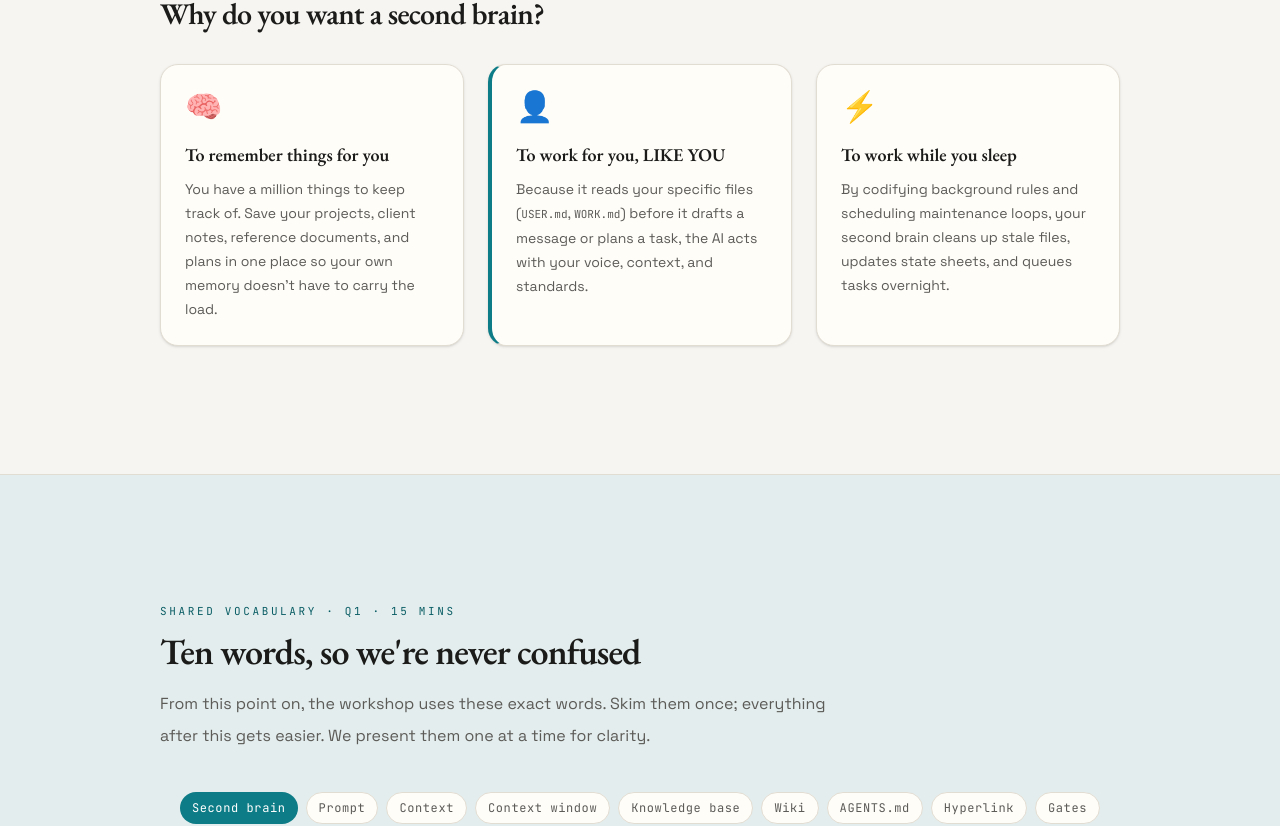
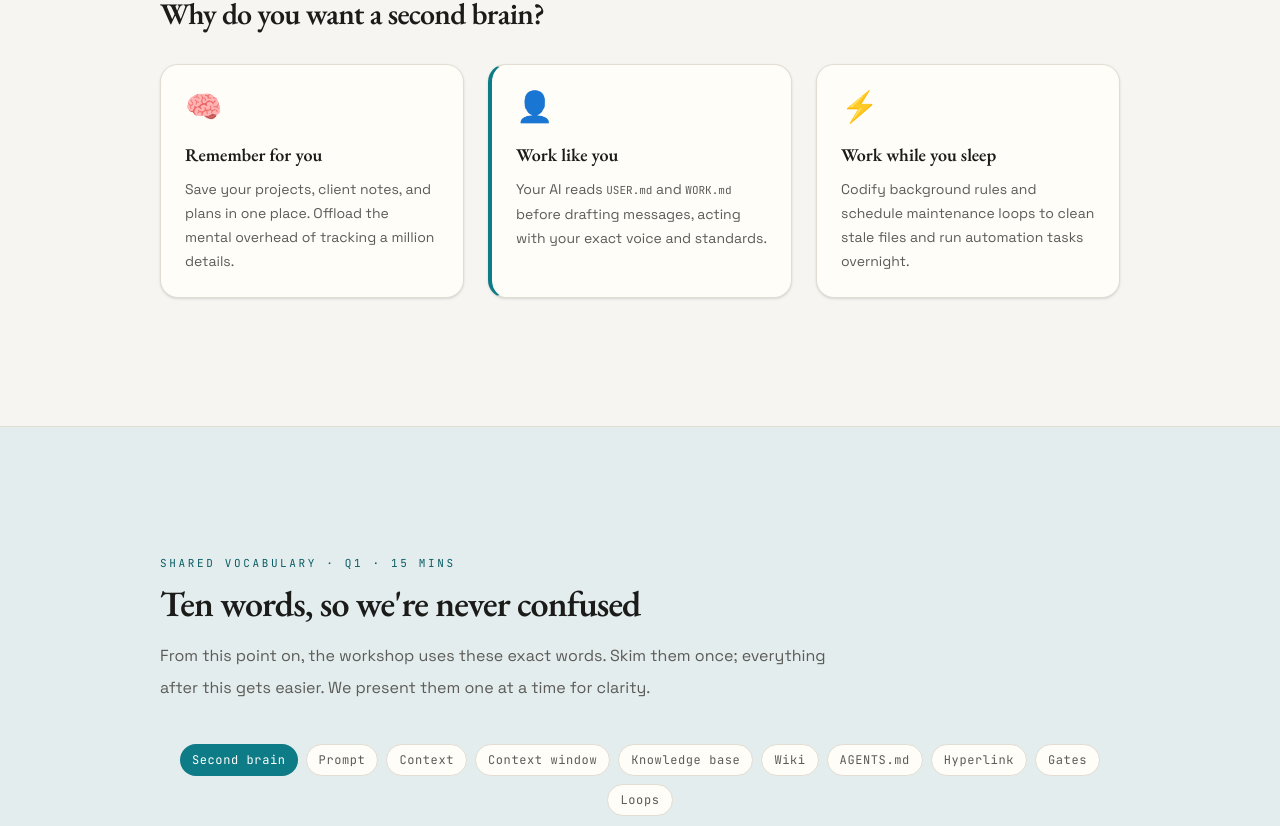
Before and after one commit to Jeff-Kazzee/second-brain-site, a React (Vite) app: page / in a window 1280 px wide. Shown: the part 3206-4032 px from the top of the page. Built offline with nearby package versions, Linux system fonts and the light colour scheme.

Commit message:
Streamline landing page text copy in payoff and outcomes cards

```diff
--- a/src/pages/Landing.tsx
+++ b/src/pages/Landing.tsx
@@ -460,23 +460,23 @@ export default function Landing() {
               <div className="mt-8 grid gap-6 sm:grid-cols-3">
                 <div className="rounded-2xl border border-[var(--d-line)] bg-[var(--d-card)] p-6 shadow-sm">
                   <span className="text-3xl" role="img" aria-label="brain">🧠</span>
-                  <h4 className="mt-4 font-serif text-lg font-semibold">To remember things for you</h4>
+                  <h4 className="mt-4 font-serif text-lg font-semibold">Remember for you</h4>
                   <p className="mt-2 text-sm leading-6 text-[var(--d-slate)]">
-                    You have a million things to keep track of. Save your projects, client notes, reference documents, and plans in one place so your own memory doesn't have to carry the load.
+                    Save your projects, client notes, and plans in one place. Offload the mental overhead of tracking a million details.
                   </p>
                 </div>
                 <div className="rounded-2xl border border-[var(--d-line)] bg-[var(--d-card)] p-6 shadow-sm border-l-4 border-l-[var(--d-teal)]">
                   <span className="text-3xl" role="img" aria-label="user">👤</span>
-                  <h4 className="mt-4 font-serif text-lg font-semibold">To work for you, LIKE YOU</h4>
+                  <h4 className="mt-4 font-serif text-lg font-semibold">Work like you</h4>
                   <p className="mt-2 text-sm leading-6 text-[var(--d-slate)]">
-                    Because it reads your specific files (<code className="font-mono text-[11px]">USER.md</code>, <code className="font-mono text-[11px]">WORK.md</code>) before it drafts a message or plans a task, the AI acts with your voice, context, and standards.
+                    Your AI reads <code className="font-mono text-[11px]">USER.md</code> and <code className="font-mono text-[11px]">WORK.md</code> before drafting messages, acting with your exact voice and standards.
                   </p>
                 </div>
                 <div className="rounded-2xl border border-[var(--d-line)] bg-[var(--d-card)] p-6 shadow-sm">
                   <span className="text-3xl" role="img" aria-label="lightning">⚡</span>
-                  <h4 className="mt-4 font-serif text-lg font-semibold">To work while you sleep</h4>
+                  <h4 className="mt-4 font-serif text-lg font-semibold">Work while you sleep</h4>
                   <p className="mt-2 text-sm leading-6 text-[var(--d-slate)]">
-                    By codifying background rules and scheduling maintenance loops, your second brain cleans up stale files, updates state sheets, and queues tasks overnight.
+                    Codify background rules and schedule maintenance loops to clean stale files and run automation tasks overnight.
                   </p>
                 </div>
               </div>
@@ -683,31 +683,31 @@ export default function Landing() {
               What you can get out of your second brain
             </h2>
             <p className="mt-4 max-w-2xl leading-8 text-[var(--d-slate)]">
-              A second brain is not just about organizing files; it is about extending your AI's power to help you work faster, remember everything, and automate your workflow.
+              A second brain extends your AI's power so you can work faster, remember everything, and automate your workflow.
             </p>
             <div className="mt-12 grid gap-8 sm:grid-cols-2">
               <div className="rounded-2xl border border-[var(--d-line)] bg-[var(--d-card)] p-6 shadow-sm">
-                <h3 className="font-serif text-xl font-semibold text-[var(--d-ink)]">🚀 Instant Context Injection</h3>
+                <h3 className="font-serif text-xl font-semibold text-[var(--d-ink)]">🚀 Zero-Setup Context</h3>
                 <p className="mt-3 text-sm leading-6 text-[var(--d-slate)]">
-                  Paste notes directly into any chat session, instantly educating your AI on your specific business goals, projects, and custom standards. No more repeated setups.
+                  Instantly educate your AI on your specific business goals, projects, and standards in any chat session. No more repeating yourself.
                 </p>
               </div>
               <div className="rounded-2xl border border-[var(--d-line)] bg-[var(--d-card)] p-6 shadow-sm">
-                <h3 className="font-serif text-xl font-semibold text-[var(--d-ink)]">✨ Accurate &amp; Consistent Output</h3>
+                <h3 className="font-serif text-xl font-semibold text-[var(--d-ink)]">✨ Hallucination-Free Drafts</h3>
                 <p className="mt-3 text-sm leading-6 text-[var(--d-slate)]">
-                  No more generic draft templates, hallucinations, or empty placeholders. The AI reads your local directories to mirror your exact tone, preferences, and details.
+                  The AI reads your local files to mirror your exact style and preferences, avoiding generic templates and empty placeholders.
                 </p>
               </div>
               <div className="rounded-2xl border border-[var(--d-line)] bg-[var(--d-card)] p-6 shadow-sm">
-                <h3 className="font-serif text-xl font-semibold text-[var(--d-ink)]">🛡️ Operations &amp; Safeguards</h3>
+                <h3 className="font-serif text-xl font-semibold text-[var(--d-ink)]">🛡️ Safe Automation Gates</h3>
                 <p className="mt-3 text-sm leading-6 text-[var(--d-slate)]">
-                  Leverage structured approval gates (defined in <code className="font-mono text-[12.5px] text-[var(--d-ink)]">AGENTS.md</code>) so your AI handles draft emails and database checks, while pausing for your explicit sign-off before executing.
+                  Define approval gates in <code className="font-mono text-[12.5px] text-[var(--d-ink)]">AGENTS.md</code> so the AI drafts emails or inspects data, but always pauses for your final approval before executing.
                 </p>
               </div>
               <div className="rounded-2xl border border-[var(--d-line)] bg-[var(--d-card)] p-6 shadow-sm">
-                <h3 className="font-serif text-xl font-semibold text-[var(--d-ink)]">🔄 Self-Improving Memory Loop</h3>
+                <h3 className="font-serif text-xl font-semibold text-[var(--d-ink)]">🔄 Dynamic Auto-Updates</h3>
                 <p className="mt-3 text-sm leading-6 text-[var(--d-slate)]">
-                  As you write new notes and update your context files, your AI's knowledge base dynamically evolves. The system heals its own stale links and updates memory maps while you sleep.
+                  Your AI's memory heals its own stale links and updates index maps automatically as you write notes and update folders.
                 </p>
               </div>
             </div>
```
